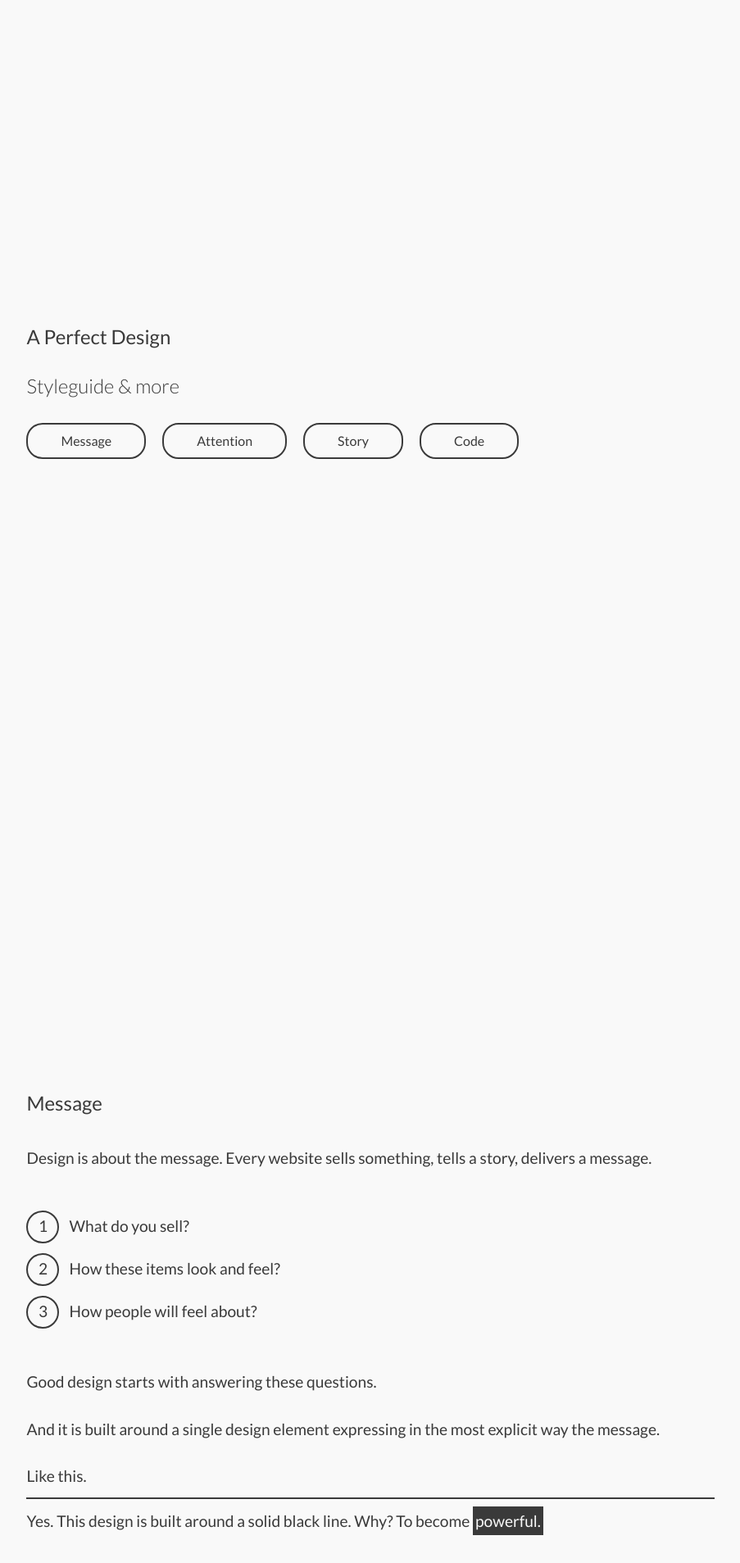
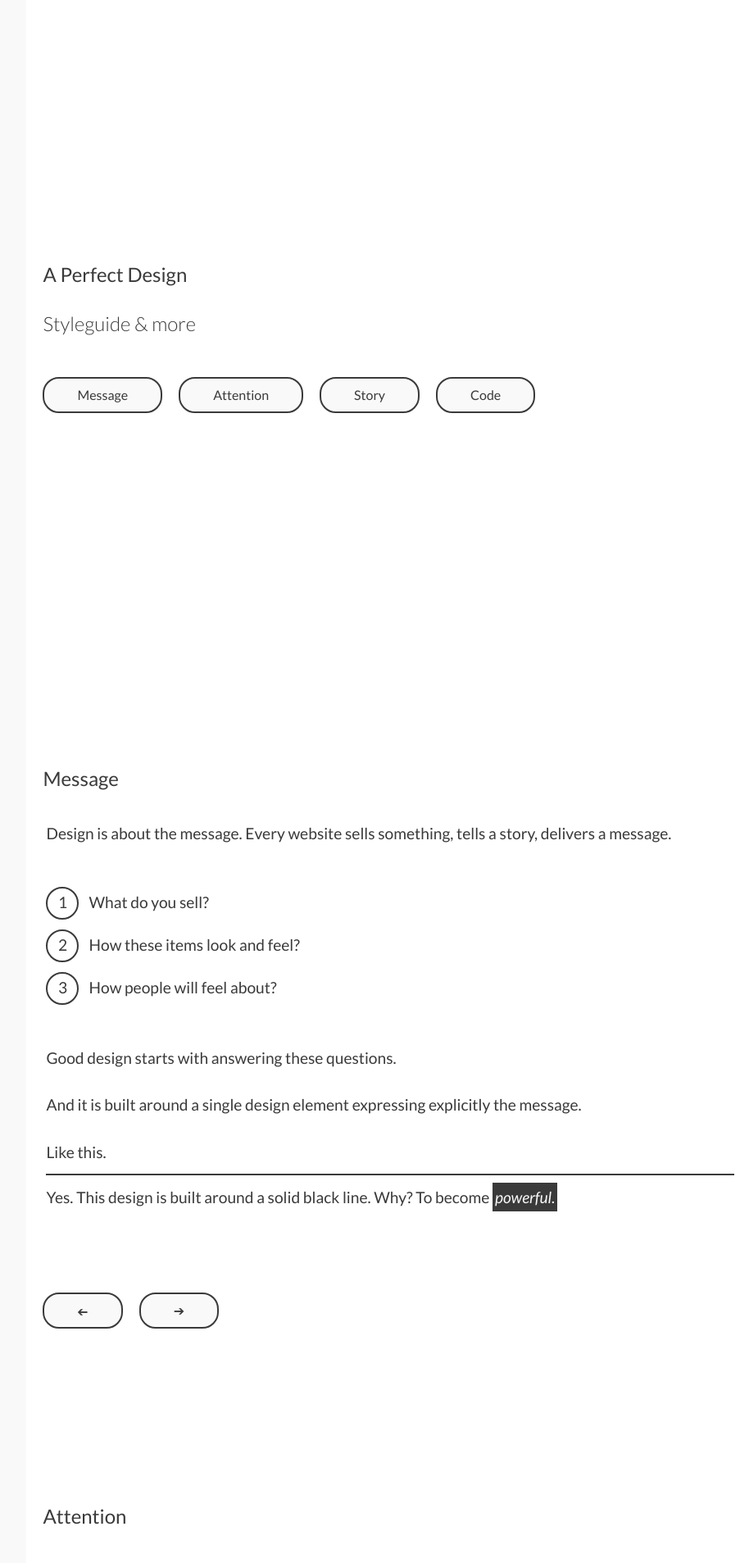
Before and after one commit to metamn/perfect, a Jekyll site: the page built from index.html, in a window 1280 px wide. Shown: the top 1907 px of the page at 82% size, without its empty margins (212-1115 px from the left). Built offline with Jekyll 4.4.1, drawn with Linux system fonts in a browser that asks for light colours; nearby versions of some CDN libraries.

Commit message:
Adding background color

```diff
--- a/assets/screen.css
+++ b/assets/screen.css
@@ -176,7 +176,8 @@ html, body, .container, #content, section { height: 100%; /* On non desktop disp
 
 html body .container section { position: relative; background-position: top center; background-repeat: no-repeat; background-size: cover; background-attachment: fixed; }
 
-html body .container section { width: 80.902%; margin-left: 19.098%; }
+html body .container section { width: 80.902%; margin-left: 19.098%; background: #fff; }
+html body .container section #header, html body .container section header, html body .container section #navigation, html body .container section article, html body .container section #arrows { margin-left: 1.25em; }
 html body .container section article { max-width: 43.75em; line-height: 1.75; font-size: larger; }
 html body .container section article a { color: #3a3a3a; text-decoration: none; border-width: 2px; border-color: #3a3a3a; border-style: solid; border-style: none none solid none; }
 html body .container section #navigation { width: 100%; float: left; width: auto; }
@@ -215,5 +216,5 @@ html body .container section #arrows ul li:hover, html body .container section #
 html body .container section #arrows ul li span:after { content: '\2794'; display: inline-block; }
 html body .container section #arrows ul li:nth-of-type(1) { display: block; }
 html body .container section #arrows ul li:nth-of-type(1) span:after { content: '\2794'; display: inline-block; -webkit-transform: rotate(180deg); -moz-transform: rotate(180deg); -ms-transform: rotate(180deg); -o-transform: rotate(180deg); transform: rotate(180deg); position: relative; top: 0.15625em; }
-html body .container section:nth-child(1) #header { margin-top: 38.196%; }
-html body .container section:nth-child(2) article p span { color: #f9f9f9; background: #3a3a3a; padding: 0.3125em 0.15625em; }
+html body .container section:nth-child(1) #header { padding-top: 30.902%; margin-bottom: 1.25em; }
+html body .container section:nth-child(2) article p span { color: #f9f9f9; background: #3a3a3a; padding: 0.3125em 0.15625em; font-style: italic; }
--- a/index.html
+++ b/index.html
@@ -29,7 +29,7 @@ class: frontpage
       Good design starts with answering these questions.
     </p>
     <p>
-      And it is built around a single design element expressing in the most explicit way the message.
+      And it is built around a single design element expressing explicitly the message.
     </p>
     <p>
       Like this.
@@ -100,8 +100,9 @@ class: frontpage
     <p>
       Good design is built around these focus points. And deconstructs longer pages into single screen slides to fit this rule.
     </p>
+  </article>
 
-  </article>
+  {% include arrows.html %}
 </section>
 
 
```
Also changed, not shown: assets/theme.scss (+8 -1 lines), 3 other files.
